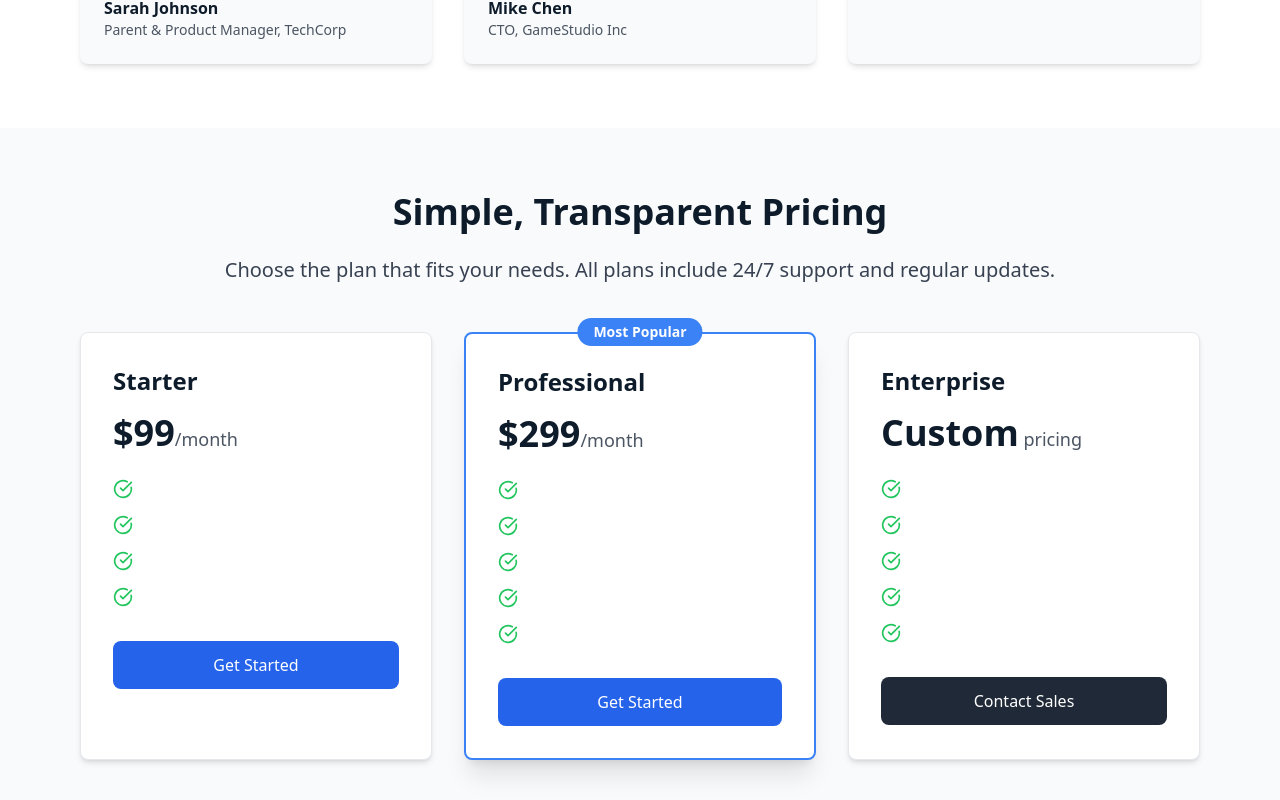
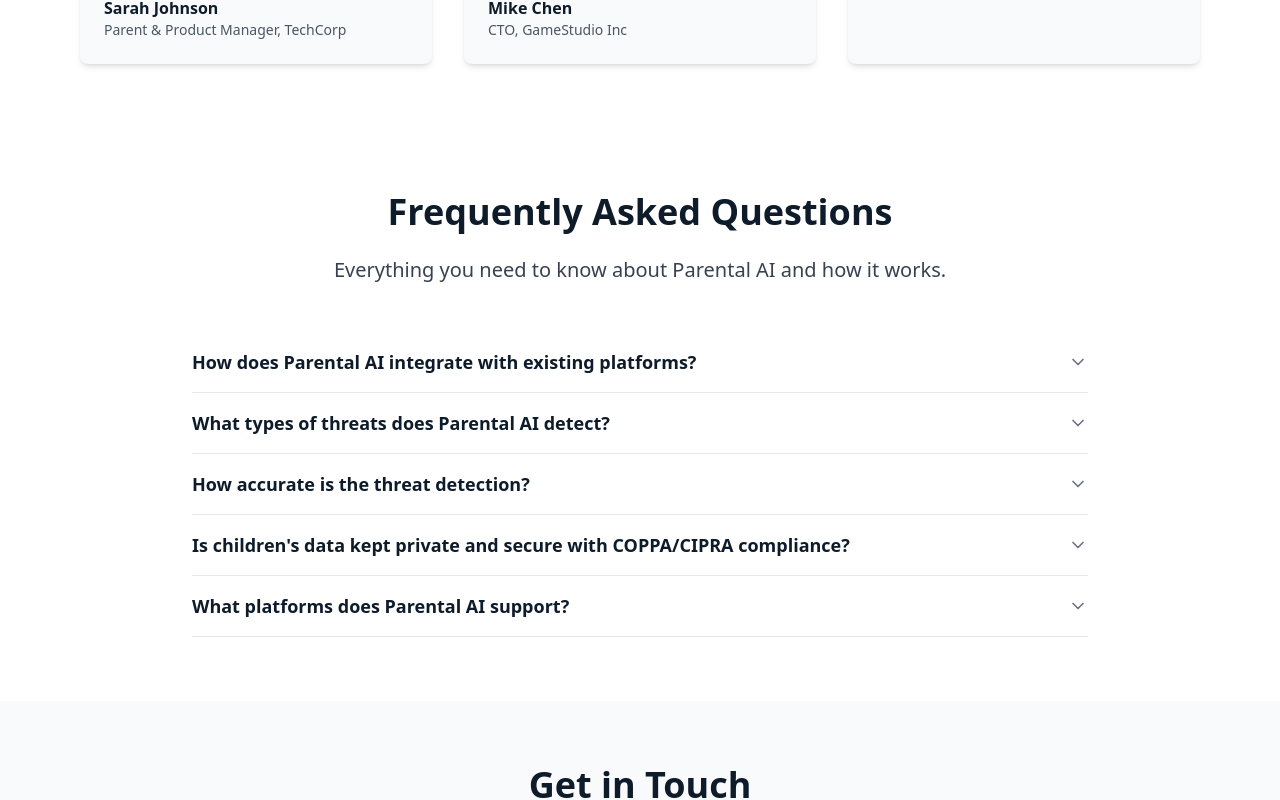
Before and after one commit to husamabdel/cirvia-landing, a React (Vite) app: page / in a window 1280 px wide. Shown: the part 4100-4900 px from the top of the page. Built offline with nearby package versions, Linux system fonts and the light colour scheme.

Commit message:
removed pricing
removed pricing

```diff
--- a/src/CirviaLandingPage.jsx
+++ b/src/CirviaLandingPage.jsx
@@ -312,73 +312,6 @@
         </div>
       </section>
 
-      {/* Pricing Section */}
-      <section id="pricing" className="bg-gray-50 py-16 px-4 md:px-20">
-        <div className="text-center mb-12">
-          <h2 className="text-4xl font-bold text-[#0D1B2A] mb-6">Simple, Transparent Pricing</h2>
-          <p className="text-xl text-gray-700">
-            Choose the plan that fits your needs. All plans include 24/7 support and regular updates.
-          </p>
-        </div>
-        <div className="grid grid-cols-1 md:grid-cols-3 gap-8 max-w-6xl mx-auto">
-          {/* Starter Plan */}
-          <div className="bg-white rounded-lg shadow-md p-8 border">
-            <h3 className="text-2xl font-bold text-[#0D1B2A] mb-4">Starter</h3>
-            <div className="text-4xl font-bold text-[#0D1B2A] mb-6">
-              $99<span className="text-lg font-normal text-gray-600">/month</span>
-            </div>
-            <ul className="space-y-3 mb-8">
-              <li className="flex items-center"><CheckCircle className="h-5 w-5 text-green-500 mr-2" />Up to 1,000 users</li>
-              <li className="flex items-center"><CheckCircle className="h-5 w-5 text-green-500 mr-2" />Real-time threat detection</li>
-              <li className="flex items-center"><CheckCircle className="h-5 w-5 text-green-500 mr-2" />Basic dashboard</li>
-              <li className="flex items-center"><CheckCircle className="h-5 w-5 text-green-500 mr-2" />Email support</li>
-            </ul>
-            <button className="w-full bg-blue-600 hover:bg-blue-700 text-white py-3 rounded-lg transition-colors">
-              Get Started
-            </button>
-          </div>
-
-          {/* Professional Plan */}
-          <div className="bg-white rounded-lg shadow-xl p-8 border-2 border-blue-500 relative">
-            <div className="absolute -top-4 left-1/2 transform -translate-x-1/2 bg-blue-500 text-white px-4 py-1 rounded-full text-sm font-semibold">
-              Most Popular
-            </div>
-            <h3 className="text-2xl font-bold text-[#0D1B2A] mb-4">Professional</h3>
-            <div className="text-4xl font-bold text-[#0D1B2A] mb-6">
-              $299<span className="text-lg font-normal text-gray-600">/month</span>
-            </div>
-            <ul className="space-y-3 mb-8">
-              <li className="flex items-center"><CheckCircle className="h-5 w-5 text-green-500 mr-2" />Up to 10,000 users</li>
-              <li className="flex items-center"><CheckCircle className="h-5 w-5 text-green-500 mr-2" />Advanced AI protection</li>
-              <li className="flex items-center"><CheckCircle className="h-5 w-5 text-green-500 mr-2" />Full analytics dashboard</li>
-              <li className="flex items-center"><CheckCircle className="h-5 w-5 text-green-500 mr-2" />Priority support</li>
-              <li className="flex items-center"><CheckCircle className="h-5 w-5 text-green-500 mr-2" />Custom integrations</li>
-            </ul>
-            <button className="w-full bg-blue-600 hover:bg-blue-700 text-white py-3 rounded-lg transition-colors">
-              Get Started
-            </button>
-          </div>
-
-          {/* Enterprise Plan */}
-          <div className="bg-white rounded-lg shadow-md p-8 border">
-            <h3 className="text-2xl font-bold text-[#0D1B2A] mb-4">Enterprise</h3>
-            <div className="text-4xl font-bold text-[#0D1B2A] mb-6">
-              Custom<span className="text-lg font-normal text-gray-600"> pricing</span>
-            </div>
-            <ul className="space-y-3 mb-8">
-              <li className="flex items-center"><CheckCircle className="h-5 w-5 text-green-500 mr-2" />Unlimited users</li>
-              <li className="flex items-center"><CheckCircle className="h-5 w-5 text-green-500 mr-2" />White-label solution</li>
-              <li className="flex items-center"><CheckCircle className="h-5 w-5 text-green-500 mr-2" />Dedicated support</li>
-              <li className="flex items-center"><CheckCircle className="h-5 w-5 text-green-500 mr-2" />SLA guarantee</li>
-              <li className="flex items-center"><CheckCircle className="h-5 w-5 text-green-500 mr-2" />Custom features</li>
-            </ul>
-            <button className="w-full bg-gray-800 hover:bg-gray-900 text-white py-3 rounded-lg transition-colors">
-              Contact Sales
-            </button>
-          </div>
-        </div>
-      </section>
-
       {/* FAQ Section */}
       <section className="bg-white py-16 px-4 md:px-20">
         <div className="text-center mb-12">
```
